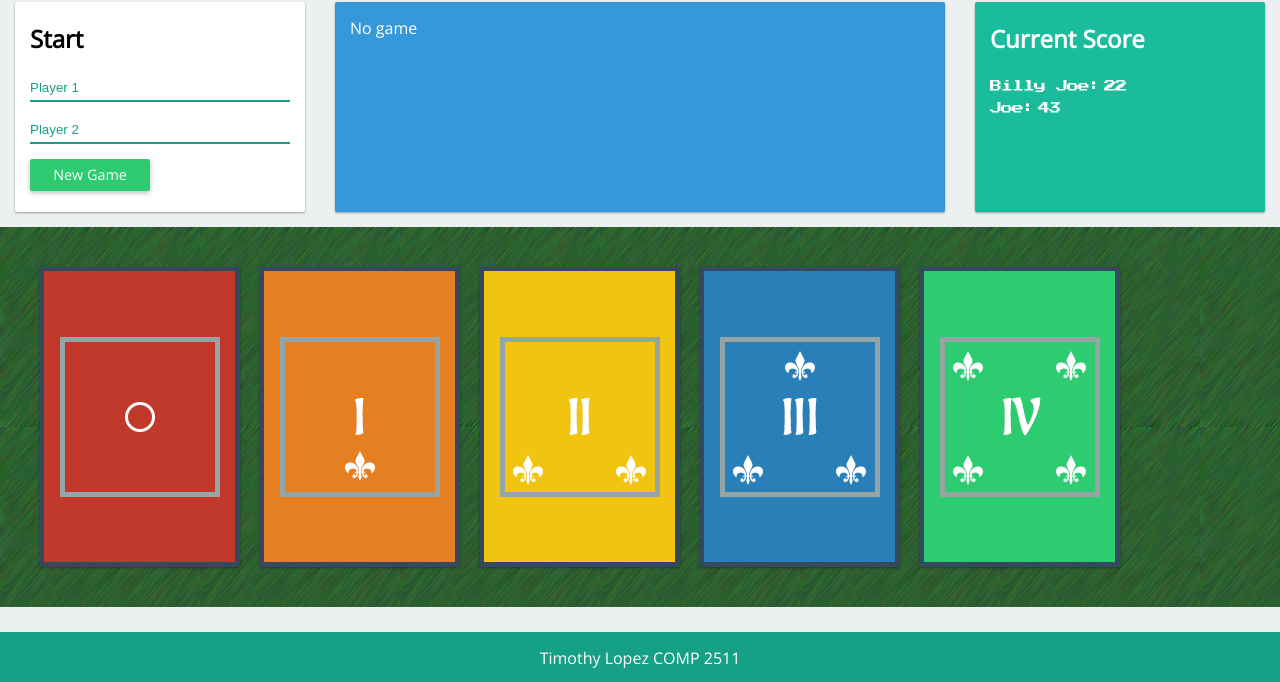
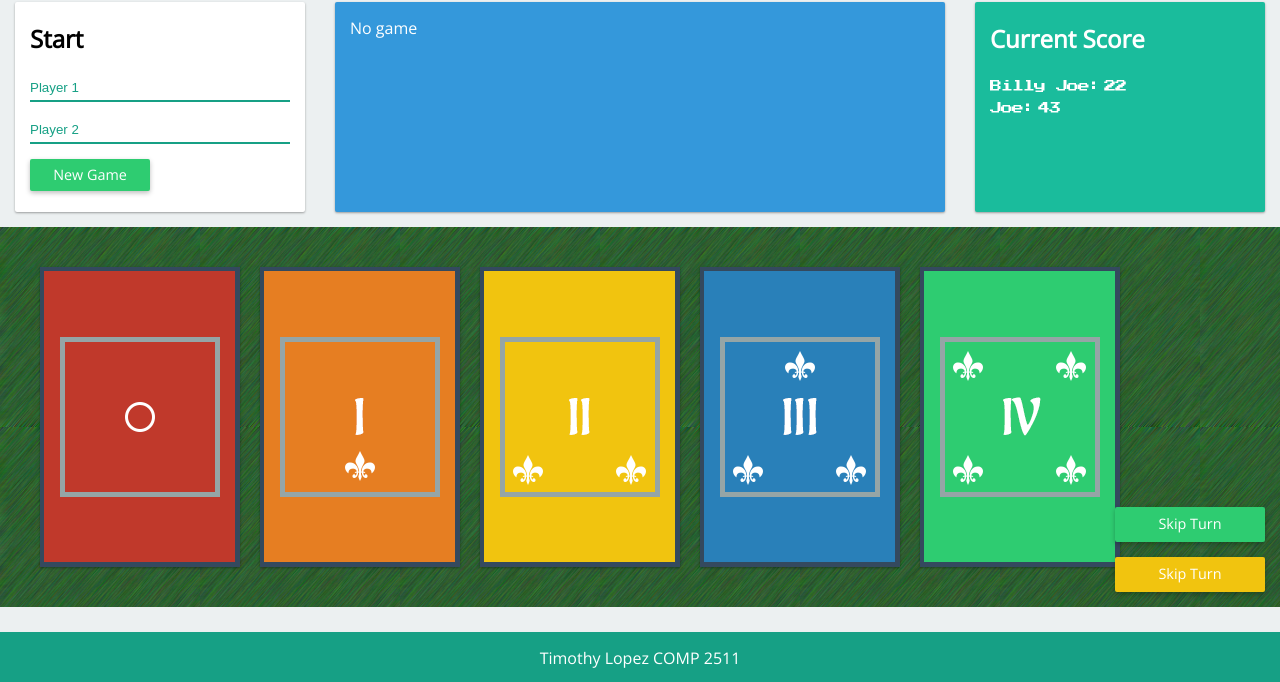
Before and after one commit to LEANJAVA/comp2511-a4, a plain HTML site: page public/index.html in a window 1280 px wide. Shown: the part 118-800 px from the top of the page. Drawn offline with nearby package versions, Linux system fonts and the light colour scheme.

Commit message:
Finished the layout for entire assignment.

```diff
--- a/public/css/main.css
+++ b/public/css/main.css
@@ -71,8 +71,8 @@ body {
     color: #fff;
 }
 
-.purple {
-    background-color: #9b59b6;
+.yellow {
+    background-color: #f1c40f;
     color: #fff;
 }
 
@@ -233,7 +233,26 @@ footer .copyright p {
     color: white;
 }
 
+#actions {
+    width: 150px;
+    position: fixed;
+    bottom: 75px;
+    right: 15px;
+}
+
+#actions .btn {
+    width: 100%;
+    margin-bottom: 15px;
+    height:35px;
+    padding: 7px;
+    text-align: center;
+}
+
 @media (max-width: 480px){
+    #gameArea {
+        padding:0;
+        margin-bottom: 50px;
+    }
     .card {
         width: 90px;
         height: 150px;
--- a/public/index.html
+++ b/public/index.html
@@ -51,8 +51,9 @@
         <div class="card three"></div>
         <div class="card four"></div>
     </main>
-    <aside >
-
+    <aside id="actions">
+        <div class="btn green">Skip Turn</div>
+        <div class="btn yellow">Skip Turn</div>
     </aside>
     <footer>
         <div class="copyright">
```
